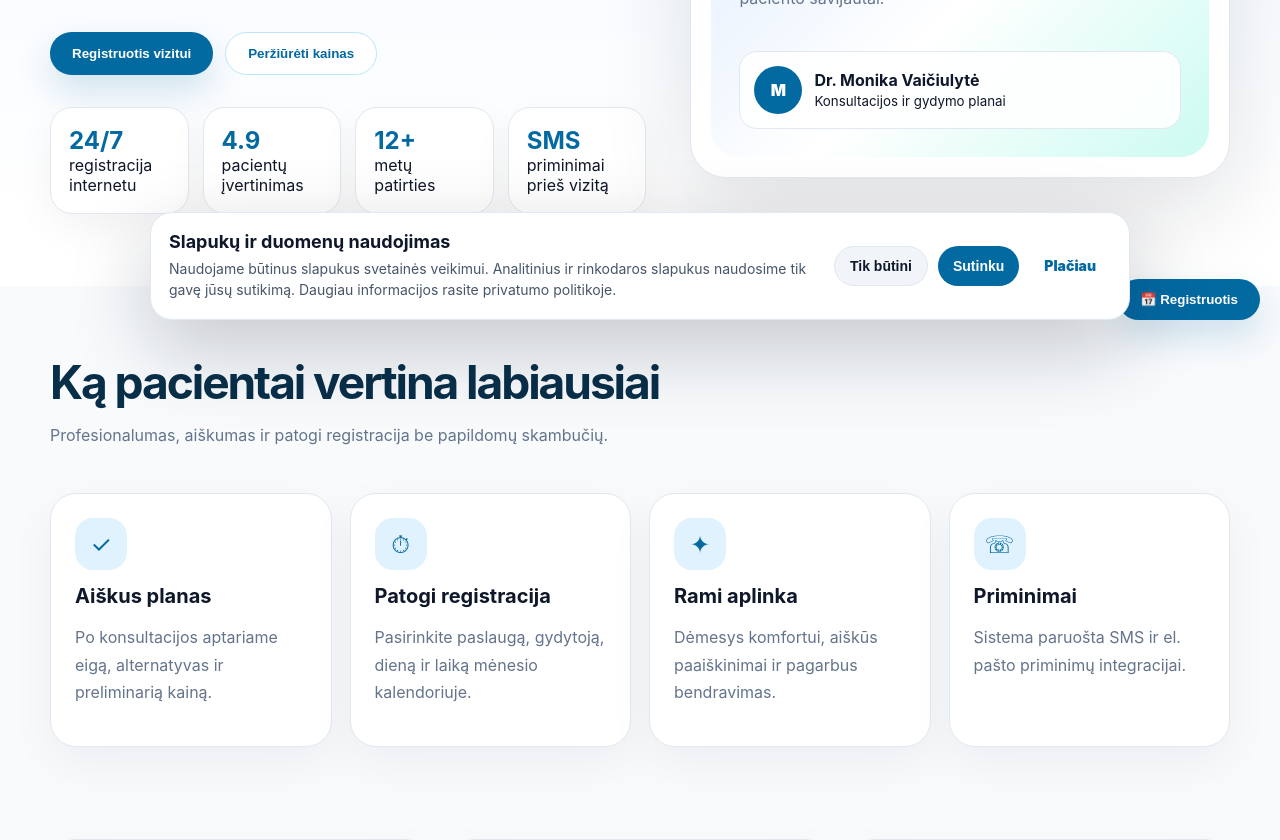
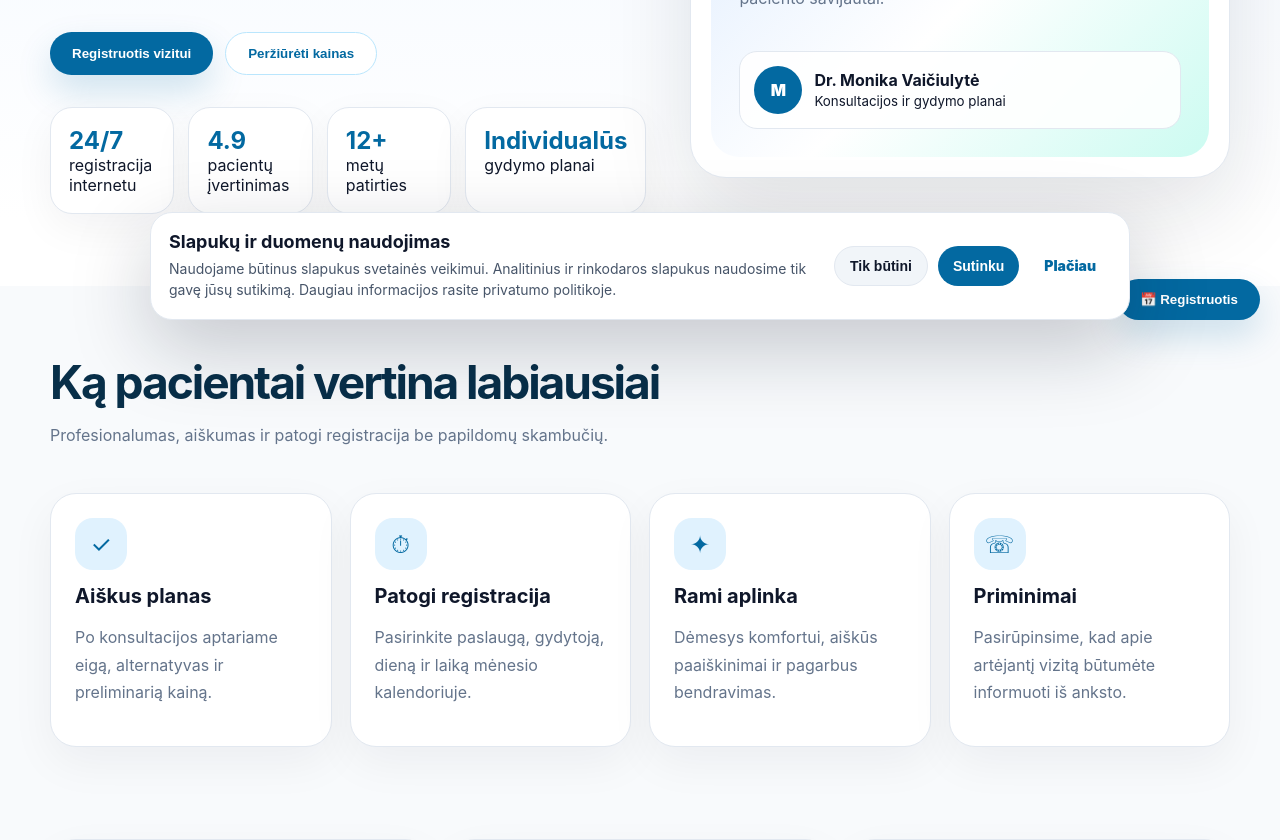
Before and after one commit to DonatasVal/Odontologija-demo, a React (Vite) app: page / in a window 1280 px wide. Shown: the part 460-1300 px from the top of the page. Built offline with nearby package versions, Linux system fonts and the light colour scheme.

Commit message:
Atnaujinti tekstus ir privalumu kortele

```diff
--- a/src/Odontologija1.jsx
+++ b/src/Odontologija1.jsx
@@ -216,7 +216,7 @@ export default function Odontologija1() {
               <div className="stat"><strong>24/7</strong><span>registracija internetu</span></div>
               <div className="stat"><strong>4.9</strong><span>pacientų įvertinimas</span></div>
               <div className="stat"><strong>12+</strong><span>metų patirties</span></div>
-              <div className="stat"><strong>SMS</strong><span>priminimai prieš vizitą</span></div>
+              <div className="stat"><strong>Individualūs</strong><span>gydymo planai</span></div>
             </div>
           </div>
           <div className="visual">
@@ -250,7 +250,7 @@ export default function Odontologija1() {
             <div className="card"><div className="icon">✓</div><h3>Aiškus planas</h3><p className="muted">Po konsultacijos aptariame eigą, alternatyvas ir preliminarią kainą.</p></div>
             <div className="card"><div className="icon">⏱</div><h3>Patogi registracija</h3><p className="muted">Pasirinkite paslaugą, gydytoją, dieną ir laiką mėnesio kalendoriuje.</p></div>
             <div className="card"><div className="icon">✦</div><h3>Rami aplinka</h3><p className="muted">Dėmesys komfortui, aiškūs paaiškinimai ir pagarbus bendravimas.</p></div>
-            <div className="card"><div className="icon">☏</div><h3>Priminimai</h3><p className="muted">Sistema paruošta SMS ir el. pašto priminimų integracijai.</p></div>
+            <div className="card"><div className="icon">☏</div><h3>Priminimai</h3><p className="muted">Pasirūpinsime, kad apie artėjantį vizitą būtumėte informuoti iš anksto.</p></div>
           </div>
         </div>
       </section>
@@ -461,7 +461,7 @@ export default function Odontologija1() {
             </details>
             <details>
               <summary>Ar gausiu priminimą prieš vizitą?</summary>
-              <p className="muted">Svetainė paruošta SMS ir el. pašto priminimų integracijai.</p>
+              <p className="muted">Pasirūpinsime, kad apie artėjantį vizitą būtumėte informuoti iš anksto.</p>
             </details>
           </div>
         </div>
```
